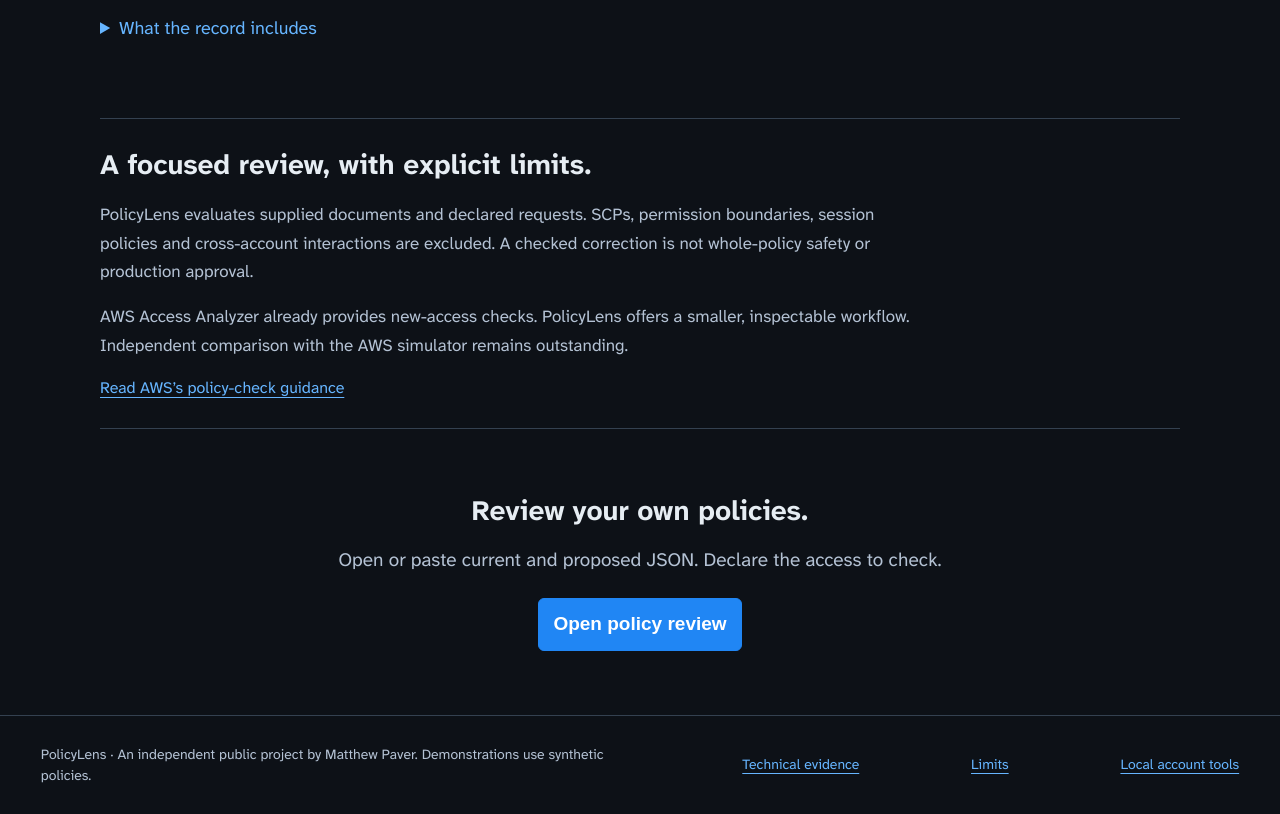
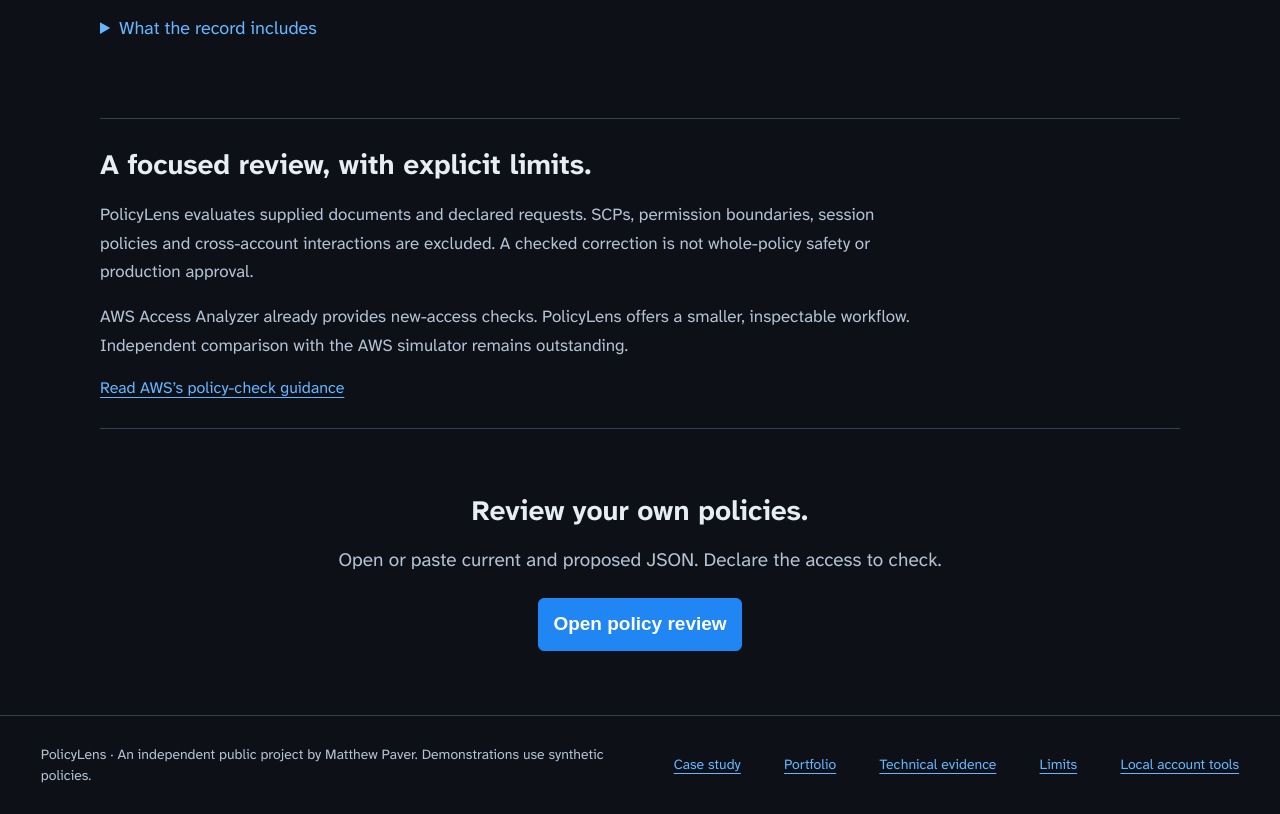
Before and after one commit to MatthewPaver/iam-policy-auditor, a website: page public/index.html in a window 1280 px wide. Shown: the part 1009-1823 px from the top of the page. Drawn offline with Linux system fonts and the light colour scheme; no server answers; files whose address does not match are found by name.

Commit message:
fix: connect PolicyLens to its case study and portfolio (#7)

```diff
--- a/public/index.html
+++ b/public/index.html
@@ -107,7 +107,7 @@
     <div class="product-boundary"><h3>A focused review, with explicit limits.</h3><p>PolicyLens evaluates supplied documents and declared requests. SCPs, permission boundaries, session policies and cross-account interactions are excluded. A checked correction is not whole-policy safety or production approval.</p><p>AWS Access Analyzer already provides new-access checks. PolicyLens offers a smaller, inspectable workflow. Independent comparison with the AWS simulator remains outstanding.</p><a href="https://docs.aws.amazon.com/IAM/latest/UserGuide/access-analyzer-checks-validating-policies.html">Read AWS’s policy-check guidance</a></div>
     <div class="product-closing"><h3>Review your own policies.</h3><p>Open or paste current and proposed JSON. Declare the access to check.</p><a class="product-button primary" href="?view=review" data-own-policies>Open policy review</a></div>
   </section>
-  <footer class="product-footer"><p>PolicyLens · An independent public project by Matthew Paver. Demonstrations use synthetic policies.</p><a href="https://github.com/MatthewPaver/iam-policy-auditor#results">Technical evidence</a><a href="https://github.com/MatthewPaver/iam-policy-auditor#limits-and-non-goals">Limits</a><a href="?view=org" id="localAccountTools">Local account tools</a></footer>
+  <footer class="product-footer"><p>PolicyLens · An independent public project by Matthew Paver. Demonstrations use synthetic policies.</p><a href="https://matthewpaver.github.io/work/policylens/">Case study</a><a href="https://matthewpaver.github.io/">Portfolio</a><a href="https://github.com/MatthewPaver/iam-policy-auditor#results">Technical evidence</a><a href="https://github.com/MatthewPaver/iam-policy-auditor#limits-and-non-goals">Limits</a><a href="?view=org" id="localAccountTools">Local account tools</a></footer>
   <noscript><p class="no-script">Enable JavaScript to run the local policy engine, or <a href="https://github.com/MatthewPaver/iam-policy-auditor">run PolicyLens from source</a>. No review has run.</p></noscript>
 </main>
 
```
Also changed, not shown: README.md.
